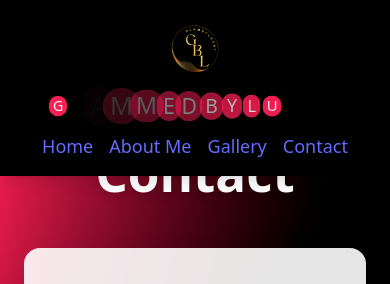
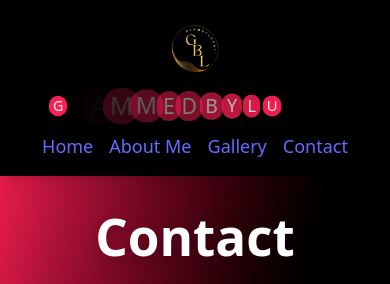
Before and after one commit to Kelechukwu500/GlammedbyLuchi, a React (Vite) app: page /contact in a window 390 px wide. Shown: the top 284 px of the page. Built offline with nearby package versions, Linux system fonts and the light colour scheme.

Commit message:
update: [I updated the hero component and the About and Contact]

```diff
--- a/package.json
+++ b/package.json
@@ -19,6 +19,7 @@
     "react-icons": "^5.5.0",
     "react-intersection-observer": "^9.16.0",
     "react-leaflet": "^5.0.0",
+    "react-router": "^7.8.2",
     "react-router-dom": "^7.8.2",
     "tailwindcss": "^4.1.12"
   },
--- a/src/Components/Hero.jsx
+++ b/src/Components/Hero.jsx
@@ -9,6 +9,7 @@ const Hero = () => {
       <div className="w-screen min-h-screen bg-gradient-to-b from-rose-500 via-black to-black relative pt-28">
         {/* Image */}
         <div className="absolute top-60 left-[30%] -translate-x-[50%] sm:top-45 sm:left-1/2 sm:-translate-x-[35%] overflow-hidden">
+
           <img
             className="h-[200px] sm:h-[260px] md:h-[300px] lg:h-[360px] xl:h-[420px] 2xl:h-[480px] object-contain"
             src={oluchi}
--- a/src/Pages/About.jsx
+++ b/src/Pages/About.jsx
@@ -36,9 +36,10 @@ const About = () => {
         animate={headingInView ? "visible" : "hidden"}
         className="text-center mb-12"
       >
-        <h2 className="text-4xl md:text-5xl font-extrabold text-white mb-4 drop-shadow-lg">
+        <h2 className="text-4xl md:text-5xl font-extrabold text-white mb-4 drop-shadow-lg mt-16 md:mt-0">
           About Me
         </h2>
+
         <p className="text-lg md:text-xl text-gray-200 max-w-3xl mx-auto leading-relaxed">
           Behind every flawless look is a passion for beauty, creativity, and
           confidence. I’m dedicated to making every client feel extraordinary,
--- a/src/Pages/Contact.jsx
+++ b/src/Pages/Contact.jsx
@@ -13,7 +13,7 @@ const Contact = () => {
   return (
     <div className="w-full min-h-screen bg-gradient-to-br from-rose-500 via-black to-black py-16 px-6 flex flex-col items-center mt-20">
       {/* Page Heading */}
-      <h1 className="text-4xl md:text-5xl font-extrabold text-white mb-12 drop-shadow-lg">
+      <h1 className="text-4xl md:text-5xl font-extrabold text-white mb-12 drop-shadow-lg mt-16 md:mt-0">
         Contact
       </h1>
 
```
Also changed, not shown: src/Pages/Projects.jsx (deleted), 1 other file (tests, documents, lock files or other folders).
